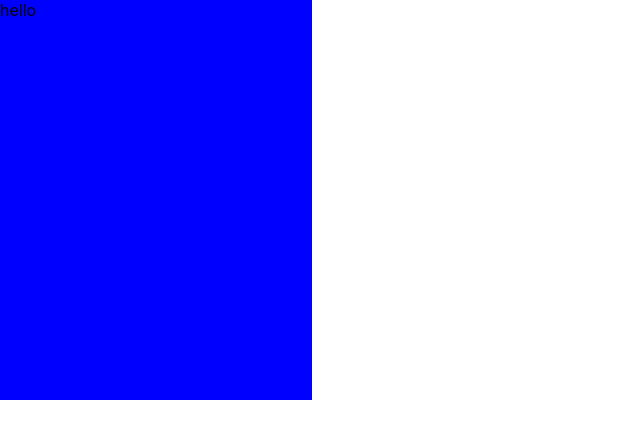
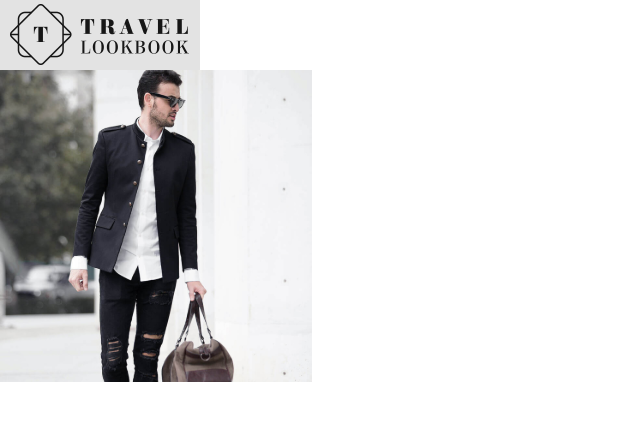
Before and after one commit to ArunAluri402/Ecommerce, a React (Create React App) app: page / in a window 1280 px wide. Shown: the top 438 px of the page, without its empty margins (0-640 px from the left). Built offline with nearby package versions, Linux system fonts and the light colour scheme.

Commit message:
added custom comps

```diff
--- a/public/index.html
+++ b/public/index.html
@@ -2,7 +2,7 @@
 <html lang="en">
   <head>
     <meta charset="utf-8" />
-    <link rel="icon" href="%PUBLIC_URL%/favicon.ico" />
+    <link rel="icon" href="%PUBLIC_URL%/logo192.png" />
     <meta name="viewport" content="width=device-width, initial-scale=1" />
     <meta name="theme-color" content="#000000" />
     <meta
--- a/src/components/common/CardComponent.js
+++ b/src/components/common/CardComponent.js
@@ -1,21 +1,37 @@
 import React from 'react'
 import { Constants } from '../../utils/common/Constants'
 
-const CardComponent = ({ children, type }) => {
+const ImageCardComponent = ({ source, type }) => {
+    const styles = {
+        width: type === Constants?.cardTypes[0] ? "312px"
+            :
+            type === Constants?.cardTypes[1] ? "648px"
+                :
+                (type === Constants?.cardTypes[2] || type === Constants?.cardTypes[4]) ? "200px"
+                    :
+                    "312px",
+        height: type === Constants?.cardTypes[0] ? "400px"
+            :
+            type === Constants?.cardTypes[1] ? "648px"
+                :
+                type === Constants?.cardTypes[2] ? "200px"
+                    :
+                    type === Constants?.cardTypes[4] ? "70px"
+                        : "312px",
+        backgroundColor: Constants?.colors?.stroke?.default,
+        boxSizing: 'border-box',
+        objectFit: 'contain'
+    }
+
     return (<>
-        {
-            type === Constants?.cardTypes[0]
-                ?
-                <div style={{ backgroundColor: "red", height: "200px", width: "200px" }}>{children}
-                </div>
-                :
-                <div style={{ backgroundColor: "blue", height: "400px", width: "312px" }}>
-                    {children}
-                </div>
-        }
+
+        <div style={styles}>
+            <img style={styles} src={source} />
+        </div >
+
     </>
 
     )
 }
 
-export default CardComponent
+export default ImageCardComponent
--- a/src/pages/LandingPage/LandiingPage.js
+++ b/src/pages/LandingPage/LandiingPage.js
@@ -1,13 +1,15 @@
 import React from 'react'
-import CardComponent from '../../components/common/CardComponent'
+import ImageCardComponent from '../../components/common/CardComponent'
+import { brandImages, itemImages } from '../../utils/custom/Images'
 
 const LandiingPage = () => {
+
+  const cardTypes = ["productBox", "bigSquare", "smallSquare", "mediumSquare", "brandImage"]
   return (
     <div>
-      <CardComponent type={""} children={<div>
-        hello
-        </div>} />
-    </div>
+      <ImageCardComponent type={cardTypes[4]} source={brandImages?.brand?.brandImage2} />
+      <ImageCardComponent type={cardTypes[3]} source={itemImages?.items?.item20} />
+    </div >
   )
 }
 
--- a/src/utils/common/Constants.js
+++ b/src/utils/common/Constants.js
@@ -92,6 +92,6 @@ export const Constants = {
 
 
     },
-    cardTypes: ["square", "box"]
+    cardTypes: ["productBox", "bigSquare", "smallSquare", "mediumSquare", "brandImage"]
 
 }
--- /dev/null
+++ b/src/utils/custom/Images.js
@@ -0,0 +1,46 @@
+import brandImage1 from '../../assets/images/brand/brand-1.svg';
+import brandImage2 from '../../assets/images/brand/brand-2.svg';
+import brandImage3 from '../../assets/images/brand/brand-3.svg';
+import brandImage4 from '../../assets/images/brand/brand-4.svg';
+import brandImage5 from '../../assets/images/brand/brand-5.svg';
+
+import item1 from '../../assets/images/img/image-product-1.svg'
+import item2 from '../../assets/images/img/image-product-10.svg'
+import item3 from '../../assets/images/img/image-product-11.svg'
+import item4 from '../../assets/images/img/image-product-12.svg'
+import item5 from '../../assets/images/img/image-product-13.svg'
+import item6 from '../../assets/images/img/image-product-2.svg'
+import item7 from '../../assets/images/img/image-product-3.svg'
+import item8 from '../../assets/images/img/image-product-4.svg'
+import item9 from '../../assets/images/img/image-product-5.svg'
+import item10 from '../../assets/images/img/image-product-6.svg'
+import item11 from '../../assets/images/img/image-product-7.svg'
+import item12 from '../../assets/images/img/image-product-8.svg'
+import item13 from '../../assets/images/img/image-product-9.svg'
+import item14 from '../../assets/images/img/image-product.svg'
+import item15 from '../../assets/images/img/img1.svg'
+import item16 from '../../assets/images/img/img2.svg'
+import item17 from '../../assets/images/img/item-3.svg'
+import item18 from '../../assets/images/img/item-category-1.svg'
+import item19 from '../../assets/images/img/item-category-2.svg'
+import item20 from '../../assets/images/img/item-category.svg'
+
+
+
+
+export const brandImages = {
+    brand: {
+        brandImage1,
+        brandImage2,
+        brandImage3,
+        brandImage4,
+        brandImage5
+    }
+}
+
+export const itemImages = {
+    items: {
+        item1, item2, item3, item4, item5, item6, item7, item8, item9, item10, item11, item12, item13, item14, item15, item16, item17, item18, item19, item20
+
+    }
+}
```
